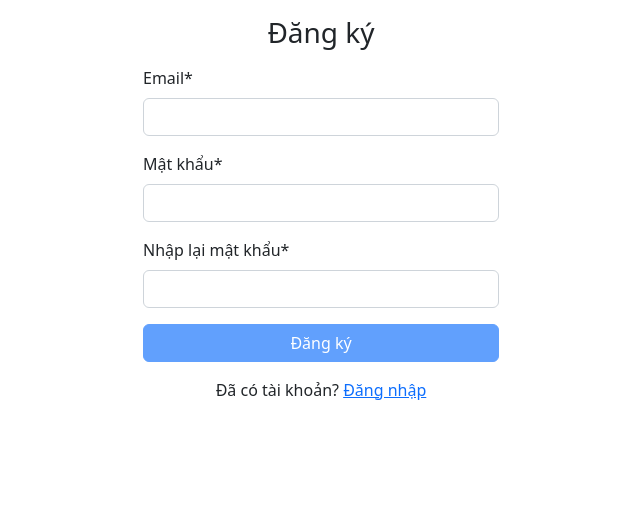
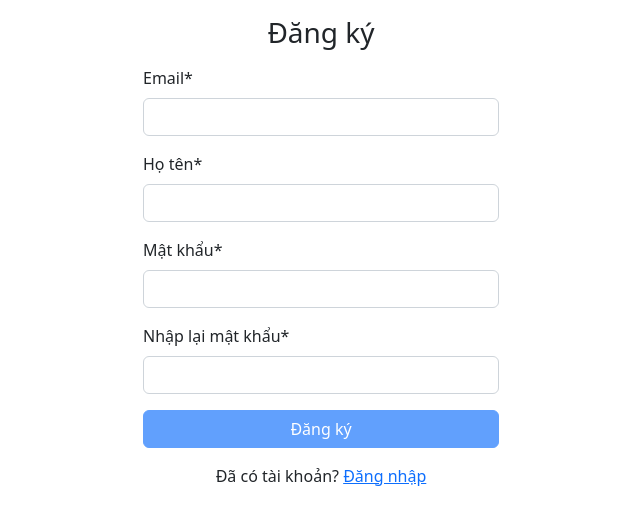
Before and after one commit to robert28893/web-console, an Angular app: page /auth/register in a window 1280 px wide. Shown: the top 524 px of the page, without its empty margins (319-959 px from the left). Built offline with nearby package versions, Linux system fonts and the light colour scheme.

Commit message:
update code

```diff
--- a/src/app/component/auth/register/register.component.html
+++ b/src/app/component/auth/register/register.component.html
@@ -11,7 +11,17 @@
                  'is-invalid': emailFc.touched && emailFc.errors,
                  'is-valid': emailFc.valid}"/>
           <div *ngIf="emailFc.touched && emailFc.errors" class="invalid-feedback">
-            <div *ngIf="emailFc.errors?.['required']">Email không hợp lệ</div>
+            <div>Email không hợp lệ</div>
+          </div>
+        </div>
+        <div class="mb-3">
+          <label for="fullName" class="form-label">Họ tên*</label>
+          <input type="fullName" id="fullName" class="form-control" formControlName="fullName"
+                 required [ngClass]="{
+                 'is-invalid': fullNameFc.touched && fullNameFc.errors,
+                 'is-valid': fullNameFc.valid}"/>
+          <div *ngIf="fullNameFc.touched && fullNameFc.errors" class="invalid-feedback">
+            <div *ngIf="fullNameFc.errors?.['required']">Họ tên không hợp lệ</div>
           </div>
         </div>
         <div class="mb-3">
--- a/src/app/component/auth/register/register.component.ts
+++ b/src/app/component/auth/register/register.component.ts
@@ -3,6 +3,8 @@ import {Constants} from "../../../common/constants";
 import {Router} from "@angular/router";
 import {FormBuilder, FormGroup, Validators} from "@angular/forms";
 import {StorageService} from "../../../service/storage/storage.service";
+import {ToastService} from "../../../service/toast/toast.service";
+import {AuthService} from "../../../service/auth/auth.service";
 
 @Component({
   selector: 'app-register',
@@ -16,6 +18,8 @@ export class RegisterComponent implements OnInit{
     private router: Router,
     private formBuilder: FormBuilder,
     private storageService: StorageService,
+    private toastService: ToastService,
+    private authService: AuthService,
   ) {
     this.registerForm = this.createForm();
   }
@@ -33,11 +37,19 @@ export class RegisterComponent implements OnInit{
   register() {
     let formValue = this.registerForm.value;
     console.log(formValue)
-    //TODO: handle register
+    if (formValue.password !== formValue.rePassword) {
+      this.toastService.show('Mật khẩu và Nhập lại mật khẩu không trùng khớp', 5000)
+      return
+    }
+    this.authService.register(formValue.email, formValue.fullName, formValue.password)
   }
 
   get emailFc() {
     return this.registerForm.get('email')!;
+  }
+
+  get fullNameFc() {
+    return this.registerForm.get('fullName')!;
   }
 
   get passwordFc() {
@@ -50,7 +62,8 @@ export class RegisterComponent implements OnInit{
 
   createForm() {
     return this.formBuilder.group({
-      email: ['', Validators.compose([Validators.required])],
+      email: ['', Validators.compose([Validators.required, Validators.email])],
+      fullName: ['', Validators.compose([Validators.required])],
       password: ['', Validators.compose([Validators.required])],
       rePassword: ['', Validators.compose([Validators.required])],
     })
--- a/src/app/service/auth/auth.service.ts
+++ b/src/app/service/auth/auth.service.ts
@@ -1,7 +1,6 @@
 import {Injectable} from '@angular/core';
 import {environment} from "../../../environments/environment";
 import {HttpClient, HttpHeaders, HttpParams} from "@angular/common/http";
-import {Constants} from "../../common/constants";
 import {map, Observable} from "rxjs";
 import {AccountModel} from "../../model/account/account.model";
 import {StorageService} from "../storage/storage.service";
@@ -34,6 +33,12 @@ export class AuthService {
     }))
   }
 
+  register(email: string, fullName: string, password: string) {
+    return this.httpClient.post<any>(environment.apiUrl + '/auth-service/account/register',
+      {email: email, fullName: fullName, password: password},
+      this.getHeaders())
+  }
+
   getLoginHeaders() {
     let headers = new HttpHeaders();
     headers = headers.append('Content-Type', 'application/x-www-form-urlencoded')
```
